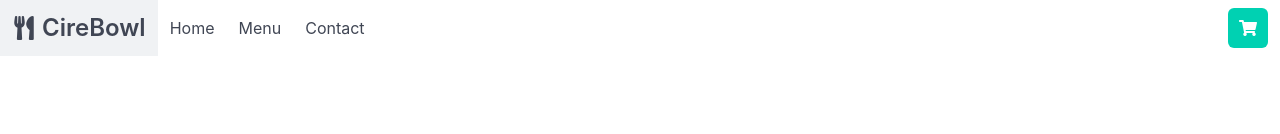
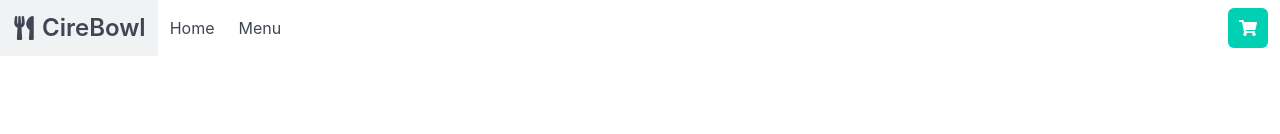
Before and after one commit to aliippp/cirebowl, a Vue app: page / in a window 1280 px wide. Shown: the top 134 px of the page. Built offline with nearby package versions, Linux system fonts and the light colour scheme.

Commit message:
Removing contact page

```diff
--- a/src/components/TheNavbar.vue
+++ b/src/components/TheNavbar.vue
@@ -8,8 +8,7 @@ type Route = {
 
 const routes: Route[] = [
   { path: '/', name: 'Home' },
-  { path: '/menu', name: 'Menu' },
-  { path: '/contact', name: 'Contact' }
+  { path: '/menu', name: 'Menu' }
 ]
 </script>
 
--- a/src/router/router.ts
+++ b/src/router/router.ts
@@ -14,11 +14,6 @@ const router = createRouter({
       component: () => import('@/views/MenuPage.vue')
     },
     {
-      path: '/contact',
-      name: 'contact',
-      component: () => import('@/views/ContactPage.vue')
-    },
-    {
       path: '/menu/:id',
       name: 'food',
       component: () => import('@/views/FoodPage.vue')
--- a/src/views/ContactPage.vue
+++ /dev/null
@@ -1 +0,0 @@
-<template><h1 class="title">Contact</h1></template>
```
